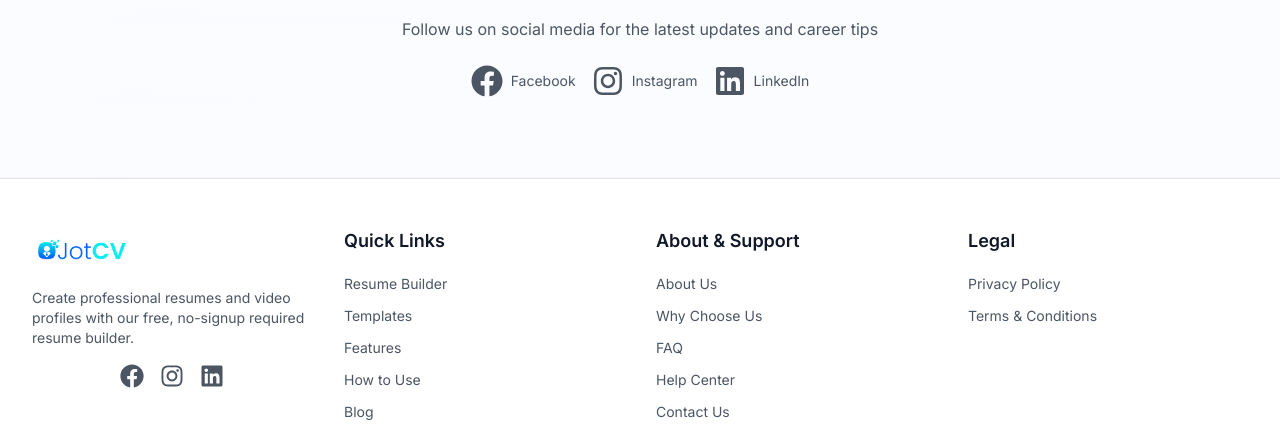
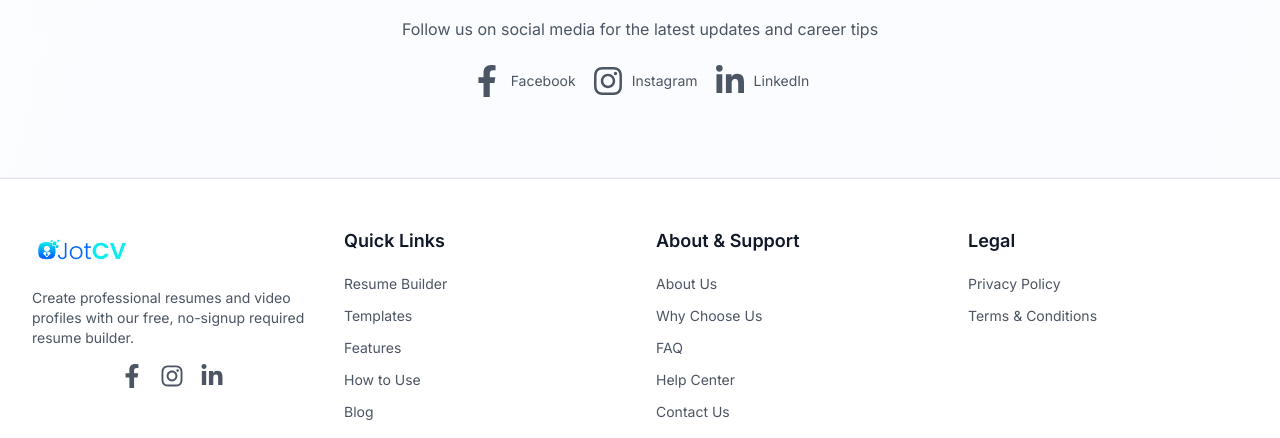
Before and after one commit to Maan20/new-jot-cv, a Next.js app: page /blog in a window 1280 px wide. Shown: the part 4056-4494 px from the top of the page. Built offline with nearby package versions, Linux system fonts and the light colour scheme.

Commit message:
not found

```diff
--- a/src/app/components/SocialLinks.tsx
+++ b/src/app/components/SocialLinks.tsx
@@ -1,5 +1,4 @@
 import React from 'react';
-import { FaFacebook, FaInstagram, FaLinkedin } from 'react-icons/fa';
 
 interface SocialLinksProps {
     className?: string;
@@ -8,35 +7,50 @@
 }
 
 export const SocialLinks = ({ className = '', iconSize = 'w-6 h-6 text-success', showLabels = false }: SocialLinksProps) => {
+    const socialLinks = [
+        {
+            name: 'Facebook',
+            url: 'https://www.facebook.com/jotcv/',
+            icon: (
+                <svg className={iconSize} viewBox="0 0 320 512" fill="currentColor">
+                    <path d="M279.14 288l14.22-92.66h-88.91v-60.13c0-25.35 12.42-50.06 52.24-50.06h40.42V6.26S260.43 0 225.36 0c-73.22 0-121.08 44.38-121.08 124.72v70.62H22.89V288h81.39v224h100.17V288z" />
+                </svg>
+            ),
+        },
+        {
+            name: 'Instagram',
+            url: 'https://www.instagram.com/jotcv.india/',
+            icon: (
+                <svg className={iconSize} viewBox="0 0 448 512" fill="currentColor">
+                    <path d="M224.1 141c-63.6 0-114.9 51.3-114.9 114.9s51.3 114.9 114.9 114.9S339 319.5 339 255.9 287.7 141 224.1 141zm0 189.6c-41.1 0-74.7-33.5-74.7-74.7s33.5-74.7 74.7-74.7 74.7 33.5 74.7 74.7-33.6 74.7-74.7 74.7zm146.4-194.3c0 14.9-12 26.8-26.8 26.8-14.9 0-26.8-12-26.8-26.8s12-26.8 26.8-26.8 26.8 12 26.8 26.8zm76.1 27.2c-1.7-35.9-9.9-67.7-36.2-93.9-26.2-26.2-58-34.4-93.9-36.2-37-2.1-147.9-2.1-184.9 0-35.8 1.7-67.6 9.9-93.9 36.1s-34.4 58-36.2 93.9c-2.1 37-2.1 147.9 0 184.9 1.7 35.9 9.9 67.7 36.2 93.9s58 34.4 93.9 36.2c37 2.1 147.9 2.1 184.9 0 35.9-1.7 67.7-9.9 93.9-36.2 26.2-26.2 34.4-58 36.2-93.9 2.1-37 2.1-147.8 0-184.8zM398.8 388c-7.8 19.6-22.9 34.7-42.6 42.6-29.5 11.7-99.5 9-132.1 9s-102.7 2.6-132.1-9c-19.6-7.8-34.7-22.9-42.6-42.6-11.7-29.5-9-99.5-9-132.1s-2.6-102.7 9-132.1c7.8-19.6 22.9-34.7 42.6-42.6 29.5-11.7 99.5-9 132.1-9s102.7-2.6 132.1 9c19.6 7.8 34.7 22.9 42.6 42.6 11.7 29.5 9 99.5 9 132.1s2.7 102.7-9 132.1z" />
+                </svg>
+            ),
+        },
+        {
+            name: 'LinkedIn',
+            url: 'https://www.linkedin.com/company/jotcv/',
+            icon: (
+                <svg className={iconSize} viewBox="0 0 448 512" fill="currentColor">
+                    <path d="M100.28 448H7.4V148.9h92.88zM53.79 108.1C24.09 108.1 0 83.5 0 53.8a53.79 53.79 0 0 1 107.58 0c0 29.7-24.1 54.3-53.79 54.3zM447.9 448h-92.68V302.4c0-34.7-.7-79.2-48.29-79.2-48.29 0-55.69 37.7-55.69 76.7V448h-92.78V148.9h89.08v40.8h1.3c12.4-23.5 42.69-48.3 87.88-48.3 94 0 111.28 61.9 111.28 142.3V448z" />
+                </svg>
+            ),
+        },
+    ] as const;
+
     return (
         <div className={`flex items-center justify-center space-x-4 ${className}`}>
+            {socialLinks.map(({ name, url, icon }) => (
                 <a
-                href="https://www.facebook.com/jotcv/"
+                    key={name}
+                    href={url}
                     target="_blank"
                     rel="noopener noreferrer"
                     className="text-gray-600 hover:text-blue-600 transition-colors duration-200 flex items-center space-x-2"
                 >
-                <FaFacebook className={iconSize} aria-hidden="true" />
-                {showLabels && <span className="text-sm">Facebook</span>}
+                    {icon}
+                    {showLabels && <span className="text-sm">{name}</span>}
                 </a>
-            <a
-                href="https://www.instagram.com/jotcv.india/"
-                target="_blank"
-                rel="noopener noreferrer"
-                className="text-gray-600 hover:text-blue-600 transition-colors duration-200 flex items-center space-x-2"
-            >
-                <FaInstagram className={iconSize} aria-hidden="true" />
-                {showLabels && <span className="text-sm">Instagram</span>}
-            </a>
-            <a
-                href="https://www.linkedin.com/company/jotcv/"
-                target="_blank"
-                rel="noopener noreferrer"
-                className="text-gray-600 hover:text-blue-600 transition-colors duration-200 flex items-center space-x-2"
-            >
-                <FaLinkedin className={iconSize} aria-hidden="true" />
-                {showLabels && <span className="text-sm">LinkedIn</span>}
-            </a>
+            ))}
         </div>
     );
 };
```
Lines whose indentation alone changed are shown as unchanged.
